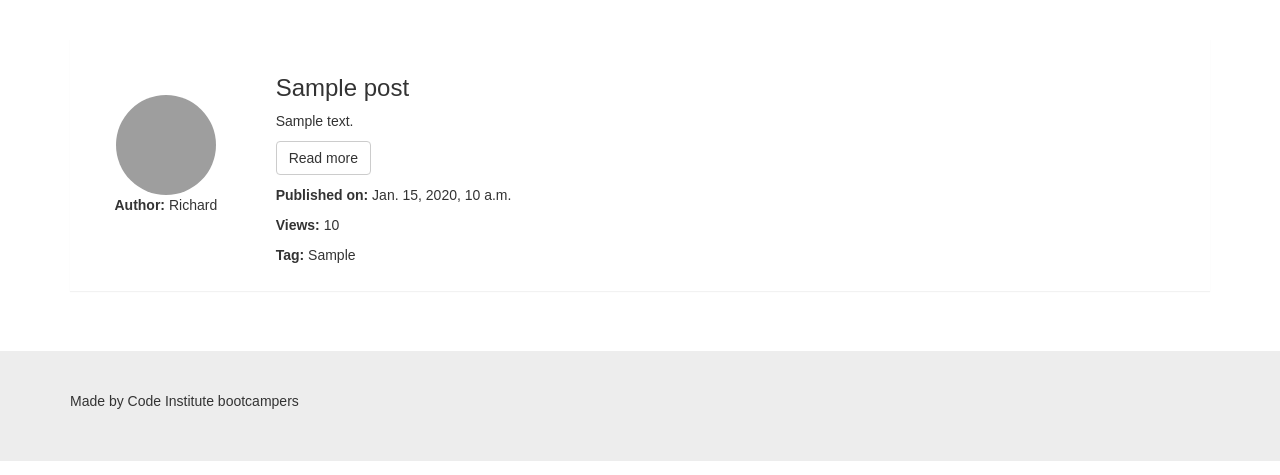
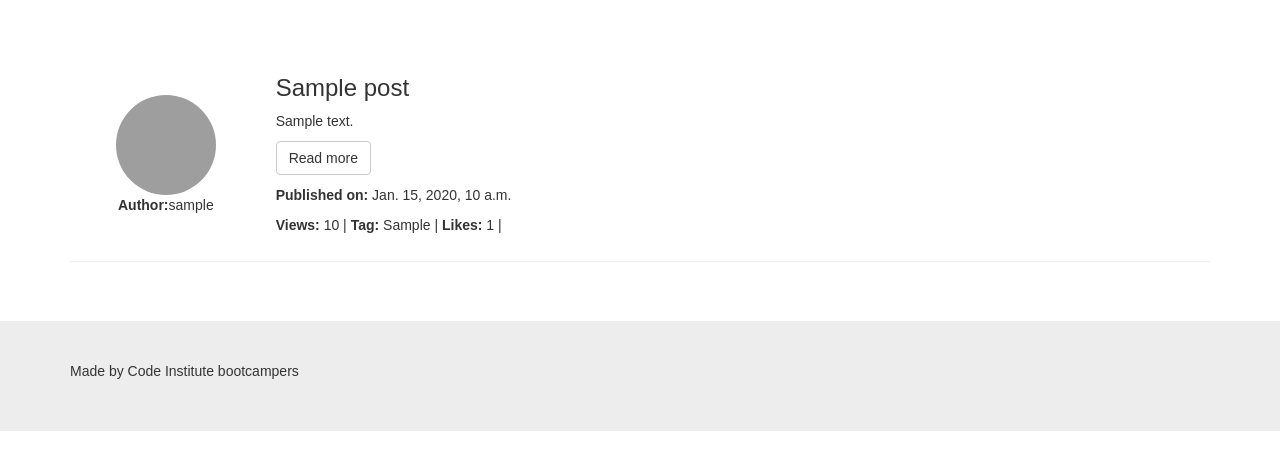
Before and after one commit to mboladop/Django-blog, a Django app: page / in a window 1280 px wide. Shown: the part 260-735 px from the top of the page. Run offline with Django 3.2, Linux system fonts and the light colour scheme; tables that the repository leaves empty hold one stand-in row (values such as "Sample post"); some libraries are stand-ins or nearby versions; grey boxes are pictures that could not be loaded.

Commit message:
two ways of displaying likes on profile and many to many relationships of likes and post

```diff
--- a/posts/models.py
+++ b/posts/models.py
@@ -14,7 +14,11 @@ class Post(models.Model):
     views = models.IntegerField(default=0)
     tag = models.CharField(max_length=30, blank=True, null=True)
     image = models.ImageField(upload_to="images", blank=True, null=True)
-    owner = models.ForeignKey(User, related_name = 'posts', null = True, default = 1, on_delete=models.SET_NULL)
+    owner = models.ForeignKey(User, related_name = 'posts', null = True, default = 1, on_delete=models.SET_NULL)#one to many relationship
+    likes = models.ManyToManyField(User, related_name='liked_posts')# many to many relationship
 
     def __str__(self):
         return self.title
+
+#user = models.ForeignKey(User, related_name='liked_by', null=False, on.delete= models.CASCADE)
+#post = models.ForeignKey(Post, related_name='likes', null=False, on.delete= models.CASCADE)
--- a/posts/templates/posts/blogposts.html
+++ b/posts/templates/posts/blogposts.html
@@ -7,7 +7,7 @@
                 <a class="story-img" href="#">
                     <img src="{{ MEDIA_URL}}avatars/{{post.owner.username}}.jpg" class="img-circle">
                 </a>
-                <p><span class="boldtext">Author:</span> Richard</p>
+                <p><span class="boldtext">Author:</span>{{ post.owner.username }}</p>
             </div>
             <div class="col-md-10 col-sm-9">
                 <h3>{{ post.title }}</h3>
@@ -16,8 +16,8 @@
                         <p>{{ post.content|truncatewords:30 }}</p>
                         <p><a href="{% url 'post_detail' post.id %}"  class="btn btn-default">Read more</a></p>
                         <p><span class="boldtext">Published on:</span> {{ post.published_date }} </p>
-                        <p><span class="boldtext">Views:</span> {{post.views}}</p>
-                        <p><span class="boldtext">Tag:</span> {{ post.tag }}</p>
+                        <p><span class="boldtext">Views:</span> {{post.views}} | <span class="boldtext">Tag:</span> {{ post.tag }} | <span class="boldtext">Likes:</span> {{post.likes.all | length}} | </p>
+
                     </div>
                 </div>
             </div>
--- a/posts/templates/posts/postdetail.html
+++ b/posts/templates/posts/postdetail.html
@@ -19,6 +19,7 @@
                     <p><span class="boldtext">Published on:</span> {{ post.published_date }} </p>
                     <p><span class="boldtext">Views:</span> {{post.views}}</p>
                     <p><span class="boldtext">Tag:</span> {{ post.tag }}</p>
+                    <p><span class="boldtext">Likes:</span> {{post.likes.all | length}}</p>
                     <a href="{% url 'get_posts' %}" class="btn btn-default">Back to Blog</a>
 
                     {% if post.owner == request.user or user.is_superuser %}
--- a/posts/urls.py
+++ b/posts/urls.py
@@ -1,9 +1,10 @@
 from django.urls import path
-from posts.views import get_posts, post_detail, new_post, edit_post
+from posts.views import get_posts, post_detail, new_post, edit_post, liked_posts
 
 urlpatterns = [
     path('new/', new_post, name='new_post'),
     path('<pk>/edit', edit_post, name='edit_post'),
     path('<pk>/', post_detail, name='post_detail'),
     path('', get_posts, name='get_posts'),
+    path('', liked_posts, name='liked_posts'),
 ]
--- a/posts/views.py
+++ b/posts/views.py
@@ -11,6 +11,14 @@ def get_posts(request):
         posts = Post.objects.all()
 
     return render(request, "posts/blogposts.html", {'posts': posts})
+
+def liked_posts(request):
+    if request.user.is_authenticated:
+        posts = Post.objects.filter(likes=request.user)
+    else:
+        posts = Post.objects.all()
+
+    return render(request, "accounts/profile.html", {'posts': posts})
 
 def post_detail(request, pk):
     """
@@ -41,7 +49,7 @@ def new_post(request):
 
 def edit_post(request, pk):
     post = get_object_or_404(Post, pk=pk)
-    if not(request.user == post.author or request.user.is_superuser):
+    if not(request.user == post.owner or request.user.is_superuser):
         return HttpResponseForbidden()
     if request.method == "POST":
         form = BlogPostForm(request.POST, request.FILES, instance=post)
```
Also changed, not shown: accounts/templates/accounts/profile.html (+35 -1 lines), posts/migrations/0003_post_likes.py (added).
